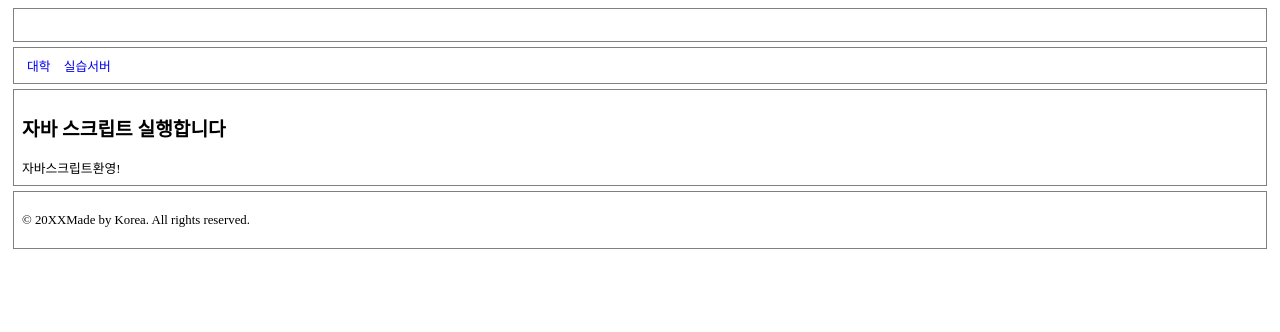
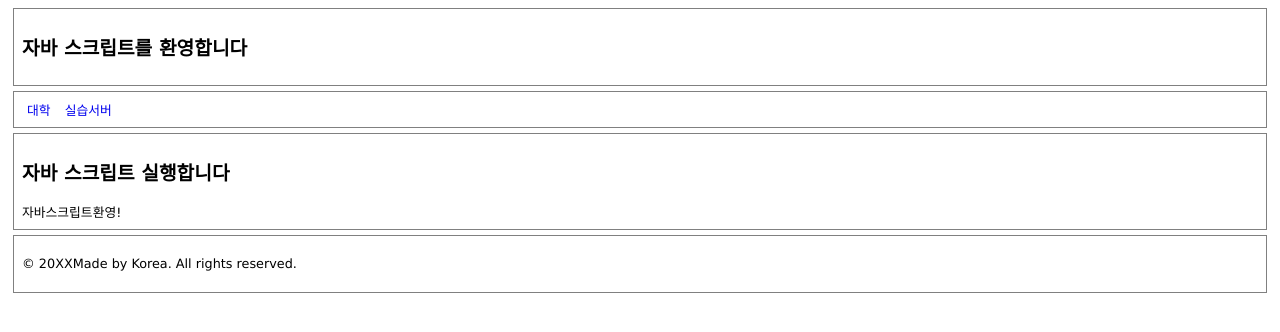
Before and after one commit to yunsung555/github.io, a plain HTML site: page index.html in a window 1280 px wide. Drawn offline with Linux system fonts and the light colour scheme.

Commit message:
Update index.html

```diff
--- a/index.html
+++ b/index.html
@@ -4,7 +4,7 @@
 <meta http-equiv="Content-Type"content="text/html;charset=utf-8"/>
 <meta name="viewport"content="width=device-width,initial-scale=1"/>
 <style>
-body{font-familt: Verdana, sans-serif;font-size:0.8em;}
+body{font-family: Verdana, sans-serif;font-size:0.8em;}
 header,nav,section,article,footer
 {border:1px solid gray;margin:5px;padding:8px;}
 section#displayArea{height:210px;}
@@ -23,7 +23,7 @@ alert("자바 스크립트 환영!!");
 </head>
 <body>
  <header>
-  <h2></h2></header>
+  <h2>자바 스크립트를 환영합니다</h2></header>
  <nav>
   <ul>
    <li><a href="http://www.dju.ac.kr">대학</a></li>
```
